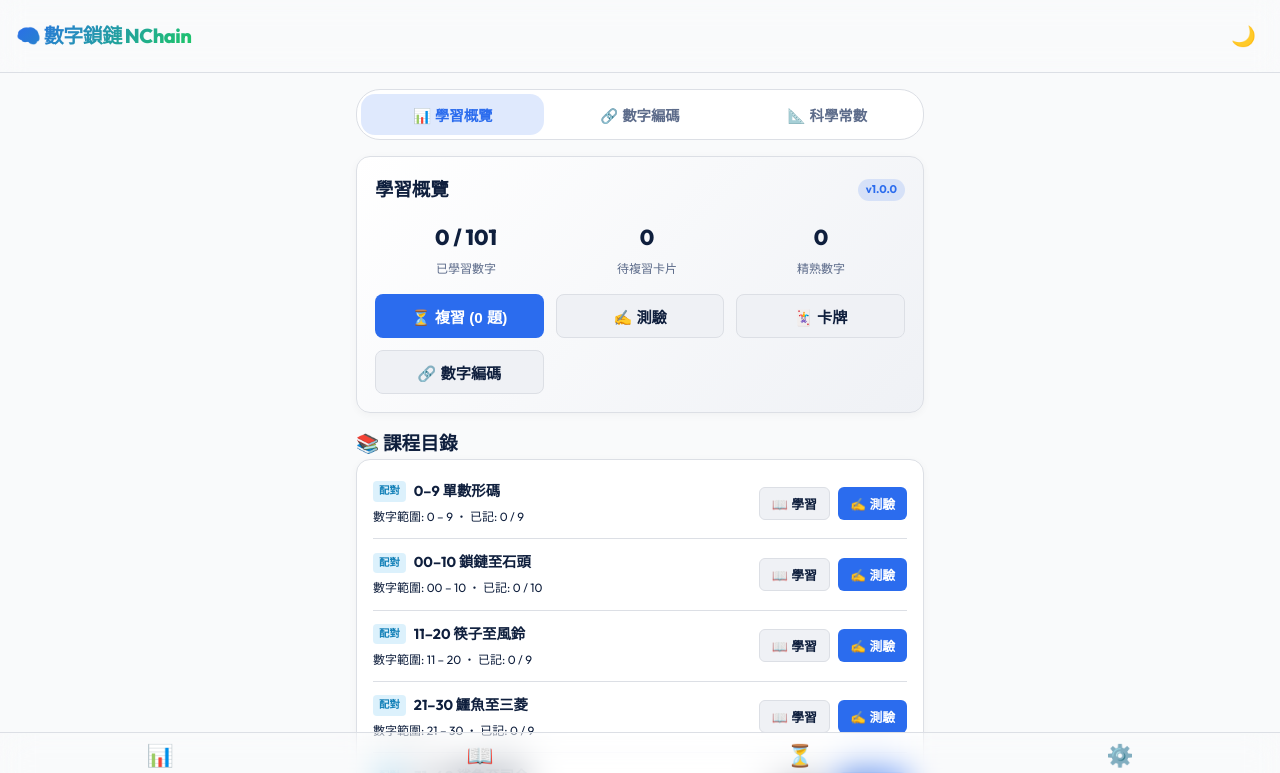
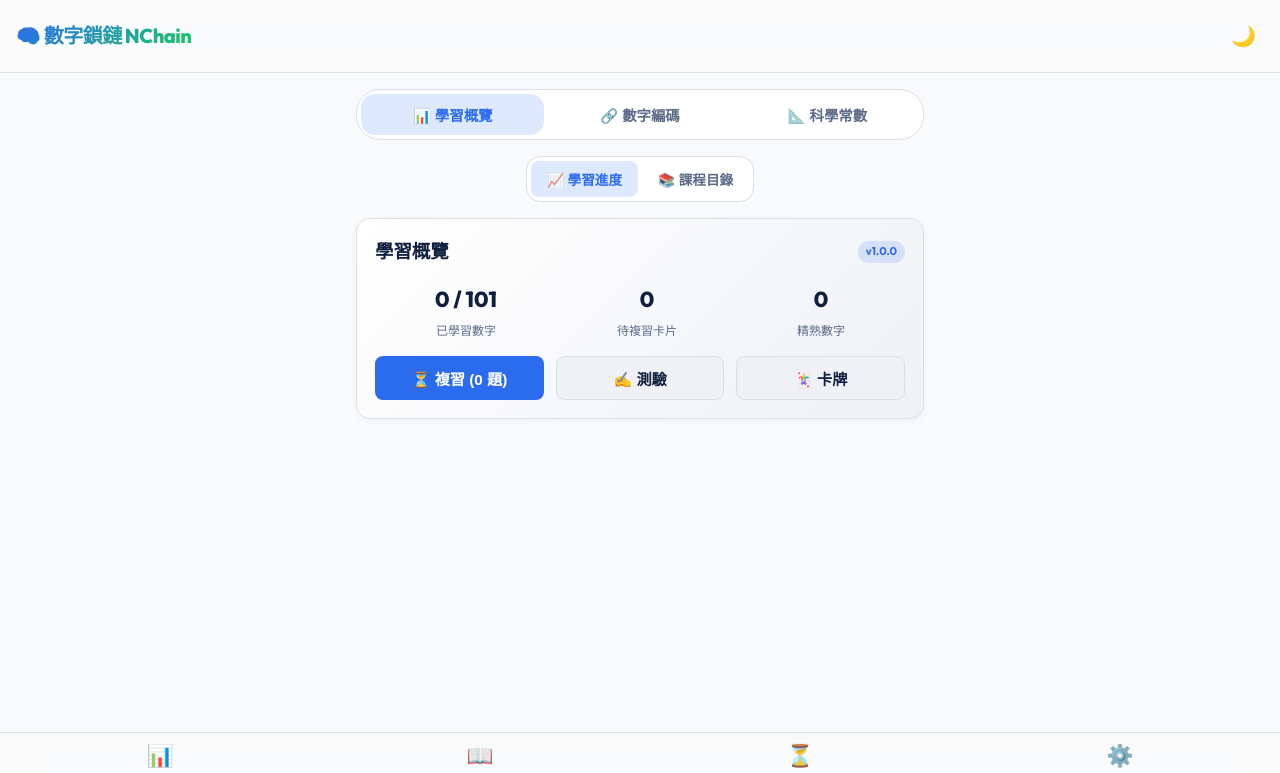
Before and after one commit to waatax/NChain, a Vue app in the folder apps/web/: page / in a window 1280 px wide. Shown: the top 773 px of the page. Built offline with nearby package versions, Linux system fonts and the light colour scheme.

Commit message:
feat: remove redundant number-encoder button from summary actions, and structure overview with progress and lessons catalog sub-tabs

```diff
--- a/apps/web/src/views/DashboardView.vue
+++ b/apps/web/src/views/DashboardView.vue
@@ -27,6 +27,28 @@
 
     <!-- OVERVIEW TAB -->
     <div v-if="activeTab === 'overview'" class="tab-panel">
+      <!-- Sub-tabs Selector inside Overview -->
+      <div class="sub-tabs-bar mb-16">
+        <div class="segmented-control">
+          <button
+            class="segment-btn"
+            :class="{ active: overviewSubTab === 'progress' }"
+            @click="overviewSubTab = 'progress'"
+          >
+            📈 學習進度
+          </button>
+          <button
+            class="segment-btn"
+            :class="{ active: overviewSubTab === 'lessons' }"
+            @click="overviewSubTab = 'lessons'"
+          >
+            📚 課程目錄
+          </button>
+        </div>
+      </div>
+
+      <!-- Sub-tab 1: Progress Summary -->
+      <div v-if="overviewSubTab === 'progress'" class="overview-sub-panel">
         <!-- Header Summary Card -->
         <div class="dashboard-summary card mb-16">
           <div class="summary-header">
@@ -67,17 +89,12 @@
             >
               🃏 卡牌
             </button>
-          <button
-            class="btn btn-secondary"
-            @click="startNumberEncoder"
-          >
-            🔗 數字編碼
-          </button>
+          </div>
         </div>
       </div>
 
-      <!-- Lessons Catalog inside Overview tab -->
-      <h3 class="section-title mt-24 mb-12">📚 課程目錄</h3>
+      <!-- Sub-tab 2: Lessons Catalog -->
+      <div v-else-if="overviewSubTab === 'lessons'" class="overview-sub-panel">
         <div class="lessons-list card">
           <div v-for="l in lessons" :key="l.id" class="lesson-row">
             <div class="lesson-info">
@@ -101,6 +118,7 @@
               <button class="btn btn-primary btn-sm" @click="startQuiz(l.id)">
                 ✍️ 測驗
               </button>
+            </div>
           </div>
         </div>
       </div>
@@ -288,6 +306,7 @@ const route = useRoute();
 const appStore = useAppStore();
 
 const activeTab = ref<'overview' | 'encoder' | 'constants'>('overview');
+const overviewSubTab = ref<'progress' | 'lessons'>('progress');
 
 interface Constant {
   id: string;
@@ -1128,4 +1147,44 @@ html.dark .constant-card:hover {
   line-height: 1.5;
   margin-top: 10px;
 }
+
+/* Overview Sub-tabs Segmented Control */
+.sub-tabs-bar {
+  display: flex;
+  justify-content: center;
+}
+
+.segmented-control {
+  display: flex;
+  background-color: var(--bg-card);
+  border: 1px solid var(--border-color);
+  border-radius: var(--border-radius-md);
+  padding: 4px;
+  gap: 4px;
+}
+
+.segment-btn {
+  border: none;
+  background: transparent;
+  color: var(--text-secondary);
+  padding: 8px 16px;
+  font-size: 0.85rem;
+  font-weight: 700;
+  border-radius: var(--border-radius-sm);
+  cursor: pointer;
+  display: flex;
+  align-items: center;
+  gap: 6px;
+  transition: all 0.2s ease;
+}
+
+.segment-btn:hover {
+  background-color: var(--bg-secondary);
+  color: var(--text-primary);
+}
+
+.segment-btn.active {
+  background-color: var(--primary-glow);
+  color: var(--primary);
+}
 </style>
```
Lines whose indentation alone changed are shown as unchanged.
